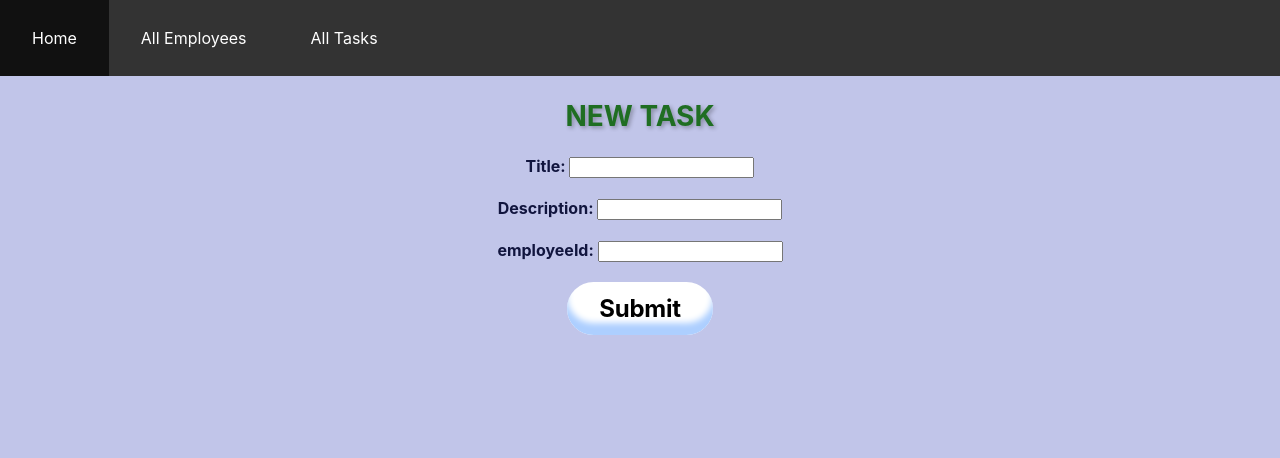
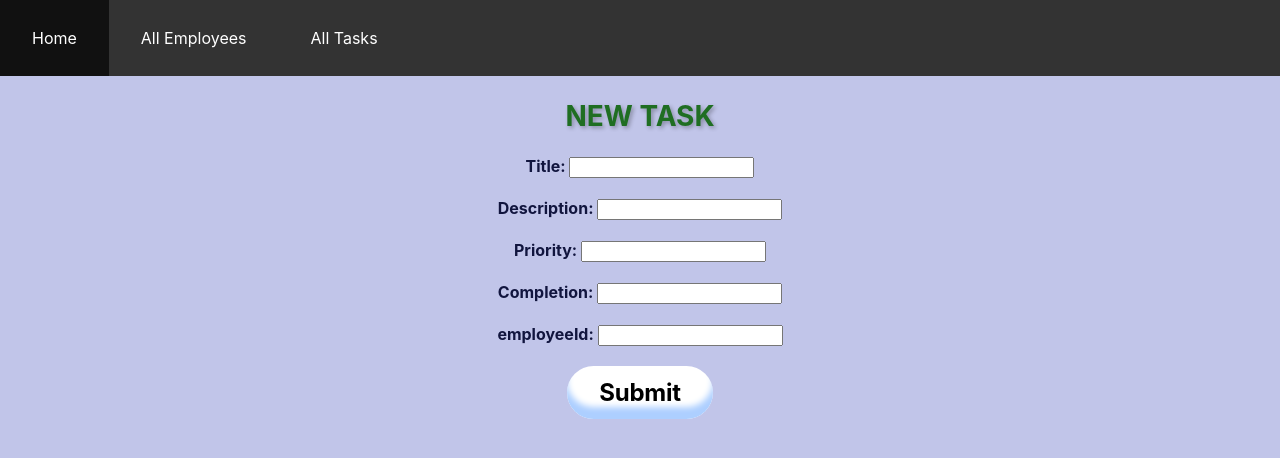
Before and after one commit to Minseo27/employee-management-frontend, a React (Create React App) app: page /newtask in a window 1280 px wide. Shown: the top 458 px of the page. Built offline with nearby package versions, Linux system fonts and the light colour scheme.

Commit message:
added priority and completion input in new task

```diff
--- a/src/components/views/NewTaskView.js
+++ b/src/components/views/NewTaskView.js
@@ -23,6 +23,16 @@ const NewTaskView = (props) => {
           <br/>
           <br/>
 
+          <label style={{color:'#11153e', fontWeight: 'bold'}}>Priority: </label>
+          <input type="text" name="priority" onChange={(e) => handleChange(e)} />
+          <br/>
+          <br/>
+
+          <label style={{color:'#11153e', fontWeight: 'bold'}}>Completion: </label>
+          <input type="text" name="completion" onChange={(e) => handleChange(e)} />
+          <br/>
+          <br/>
+
           <label style={{color:'#11153e', fontWeight: 'bold'}}>employeeId: </label>
           <input type="text" name="instructorId" onChange={(e) => handleChange(e)} />
           <br/>
--- a/src/components/views/TaskView.js
+++ b/src/components/views/TaskView.js
@@ -6,6 +6,8 @@ const TaskView = (props) => {
     <div>
       <h1>{task.title}</h1>
       {task.employee ? <h3>{task.employee.firstname + " " + task.employee.lastname}</h3>: <h3>staff</h3>}
+      <h1>{task.description}</h1>
+      <h6>Priority: {task.priority || -1}, Status: {task.completion || "Not Started"}</h6>
       <Link to={`/edittask/${task.id}`}>Edit task information</Link>
       <br/>
       <Link to={`/tasks`}>View all tasks</Link>
```
